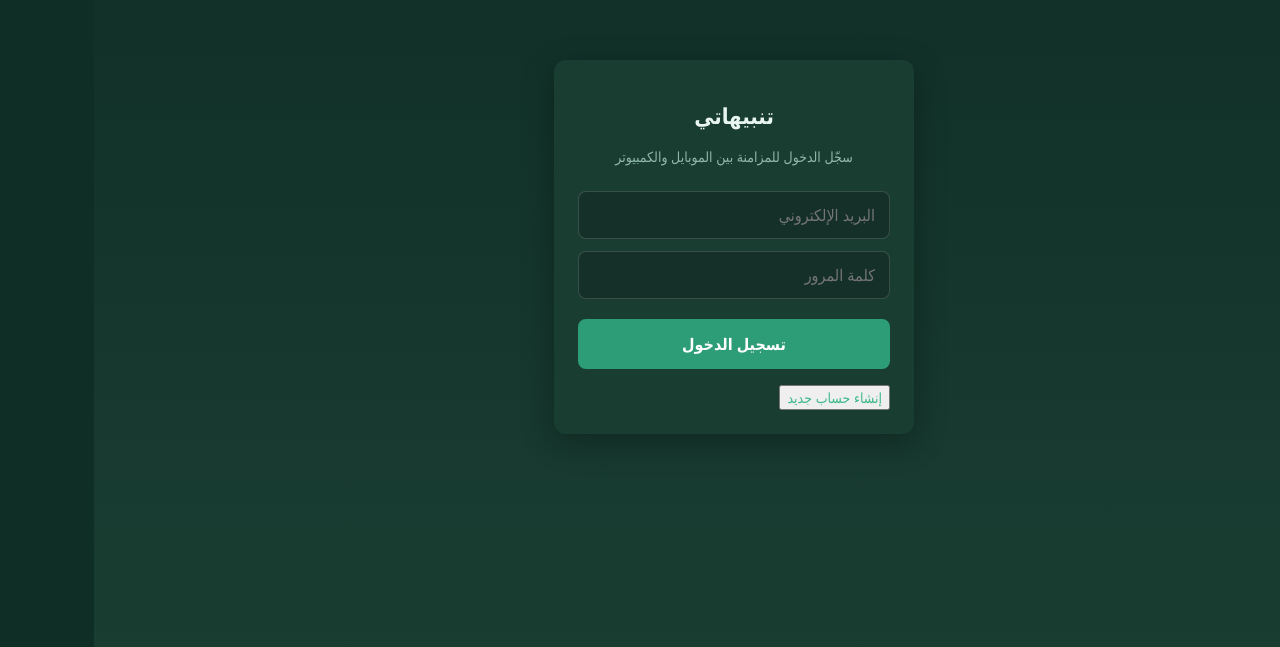
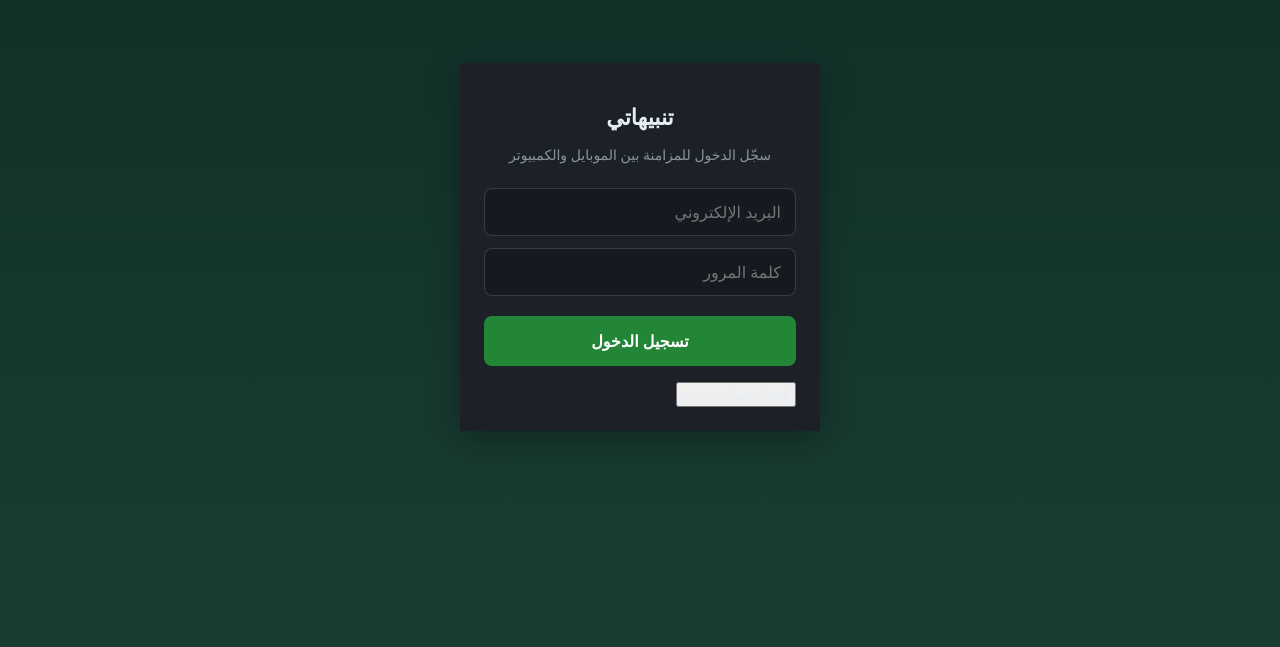
Before and after one commit to magdyzaki/reminders-frontend, a React (Vite) app: page / in a window 1280 px wide. Shown: the part 153-800 px from the top of the page. Built offline with nearby package versions, Linux system fonts and the light colour scheme; no server answers.

Commit message:
Add files via upload

```diff
--- a/src/index.css
+++ b/src/index.css
@@ -1,31 +1,87 @@
-* {
-  box-sizing: border-box;
+* { box-sizing: border-box; }
+:root {
+  --bg: #0d1117;
+  --surface: #1c2128;
+  --surface-hover: #22272e;
+  --border: #373e47;
+  --border-light: rgba(255,255,255,0.12);
+  --text: #e6edf3;
+  --text-muted: #8b949e;
+  --primary: #238636;
+  --primary-hover: #2ea043;
+  --chat-wallpaper: var(--bg);
+  --msg-bg-own: #1a5f2a;
+  --msg-text-own: #ffffff;
+  --msg-meta-own: rgba(255,255,255,0.82);
+  --msg-bg-other: #1c2128;
+  --menu-bg: #161b22;
+  --msg-action-color: #4a5568;
 }
-:root {
-  --bg: #0f2e26;
-  --surface: #1a3d32;
-  --primary: #2d9d78;
-  --primary-light: #3db88a;
-  --text: #e8f5f0;
-  --text-muted: #8fb8a8;
-  --danger: #c75c5c;
-  --radius: 12px;
+[data-theme="light"] {
+  --bg: #f0f2f5;
+  --surface: #ffffff;
+  --surface-hover: #e4e6eb;
+  --border: #ccd0d5;
+  --border-light: rgba(0,0,0,0.1);
+  --text: #050505;
+  --text-muted: #65676b;
+  --primary: #0084ff;
+  --primary-hover: #1877f2;
+  --chat-wallpaper: #e4e6eb;
+  --msg-bg-own: #0d6b2a;
+  --msg-text-own: #ffffff;
+  --msg-meta-own: rgba(255,255,255,0.78);
+  --msg-bg-other: #e4e6eb;
+  --menu-bg: #ffffff;
+  --msg-action-color: #374151;
 }
-body {
-  margin: 0;
-  font-family: 'Segoe UI', 'Cairo', Tahoma, sans-serif;
-  background: var(--bg);
-  color: var(--text);
-  min-height: 100vh;
-  line-height: 1.5;
+[data-font-size="small"] { font-size: 14px; }
+[data-font-size="large"] { font-size: 18px; }
+body[data-chat-bg="dots"] .chat-msg-area { background-image: radial-gradient(circle, var(--border-light) 1px, transparent 1px); background-size: 18px 18px; }
+body[data-chat-bg="lines"] .chat-msg-area { background-image: repeating-linear-gradient(0deg, transparent, transparent 40px, var(--border-light) 40px, var(--border-light) 41px); }
+body[data-chat-bg="grid"] .chat-msg-area { background-image: linear-gradient(var(--border-light) 1px, transparent 1px), linear-gradient(90deg, var(--border-light) 1px, transparent 1px); background-size: 20px 20px; }
+html { overflow-x: hidden; }
+body { margin: 0; font-family: system-ui, -apple-system, sans-serif; background: var(--chat-wallpaper, var(--bg)); color: var(--text); min-height: 100vh; overflow-x: hidden; }
+input, textarea, button { font-family: inherit; }
+a { color: var(--primary); }
+.app-header, .chat-list, .chat-room-inner .chat-header-bar { background: var(--menu-bg) !important; border-color: var(--border) !important; }
+.chat-list .chat-item, .chat-list .chat-item-active { border-color: var(--border) !important; }
+.chat-list .chat-item:hover { background: var(--surface-hover) !important; }
+.chat-list .chat-item-active { background: var(--surface) !important; }
+
+#root { width: 100%; max-width: 100%; min-height: 100vh; }
+@media (max-width: 600px) {
+  #root { padding: 0; }
 }
-#root {
-  min-height: 100vh;
+.app-header {
+  padding-left: max(12px, env(safe-area-inset-left));
+  padding-right: max(12px, env(safe-area-inset-right));
 }
-button {
-  font-family: inherit;
-  cursor: pointer;
+
+.app-container { min-width: 0; }
+.app-flex .chat-list-wrap {
+  width: 280px;
+  min-width: 280px;
+  flex-shrink: 0;
+  display: flex;
+  flex-direction: column;
+  min-height: 0;
 }
-input, textarea {
-  font-family: inherit;
+.app-flex .chat-room-wrap {
+  flex: 1;
+  min-width: 0;
+  display: flex;
+  flex-direction: column;
+  min-height: 0;
 }
+@media (max-width: 600px) {
+  .app-container { max-width: 100%; }
+  .app-flex .chat-list-wrap { width: 100%; min-width: 100%; }
+  .app-flex.room-open .chat-list-wrap { display: none !important; }
+  .app-flex .chat-room-wrap { width: 100%; }
+  .chat-list { width: 100% !important; min-width: 0 !important; }
+  .chat-room-inner { padding: 8px !important; }
+  .chat-msg-area { padding: 10px !important; }
+  .chat-form-row { padding: 8px !important; gap: 6px !important; }
+  .chat-form-row input { min-height: 40px; font-size: 16px; }
+}
```
